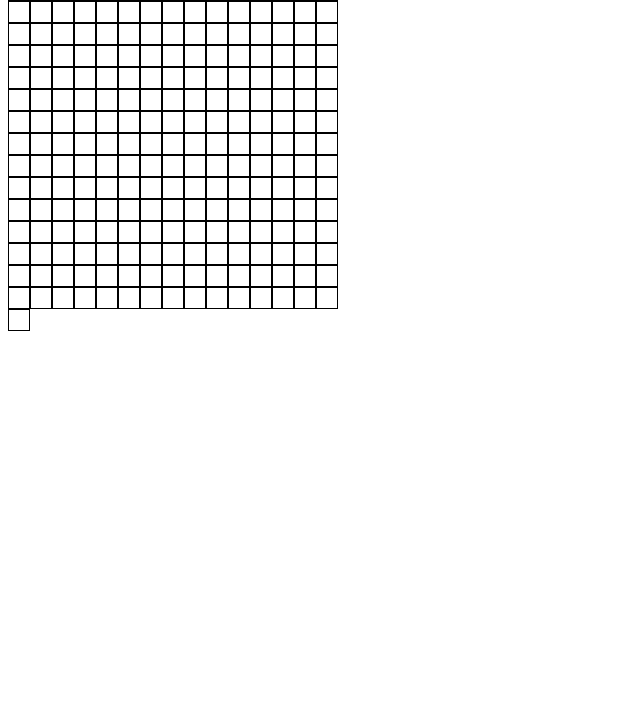
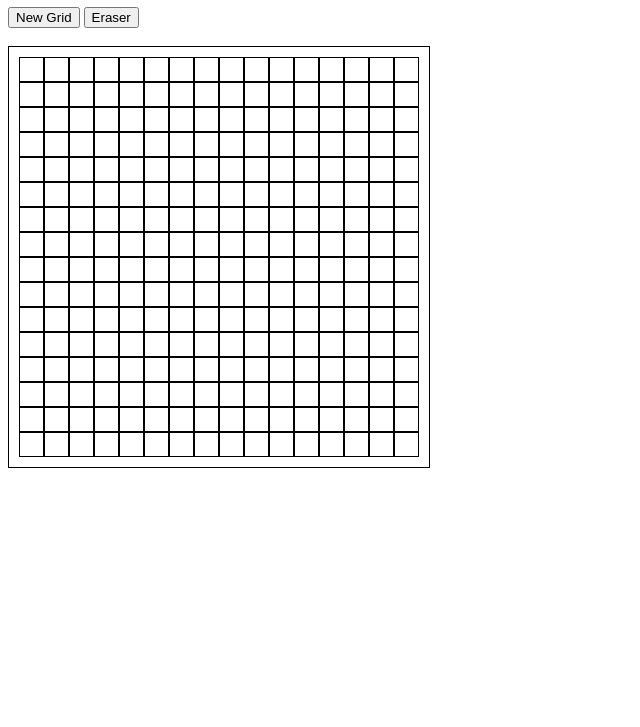
Before and after one commit to zakingslayerv22/etch-a-sketch, a plain HTML site: page index.html in a window 1280 px wide. Shown: the part 73-800 px from the top of the page, without its empty margins (0-640 px from the left). Drawn offline with Linux system fonts and the light colour scheme.

Commit message:
Refactor the function that creates the grid.
Change the function that creates the grid so that
rows can be appended to columns and thus it can be
styled with flex. Styled appropriately with flex
in such a way that the rows and column cells
will always shrink or grow to fit in evenly in their
container and never change container size.

```diff
--- a/index.html
+++ b/index.html
@@ -8,7 +8,15 @@
     <title>Etch A Sketch</title>
 </head>
 <body>
-    <div id="grid-container">
+    <h1>Etch A Sketch</h1>
+    <div id="all-controls">
+        <button id="new-grid">New Grid</button>
+        <button id="eraser">Eraser</button>
+    </div>
+    <br/>
+    <div id="container">
+        <div id="grid-container">
+        </div>
     </div>
 </body>
 </html>
--- a/javascript.js
+++ b/javascript.js
@@ -1,27 +1,79 @@
-//define constants
+//define
 
 const gridContainer = document.querySelector("#grid-container");
+let columns = document.querySelectorAll(".columns");
+let rows = document.querySelectorAll(".rows");
+
+
+//create rows
+function createColumns(value) {
+    for (let i = 0; i < value; i++) {
+        let column = document.createElement("div");
+        gridContainer.appendChild(column).className = "columns";
+        columns = document.querySelectorAll(".columns");
+    }
+}
+
+
+function createRows(rowNum) {
+
+    for (let i = 0; i < columns.length; i++) {
+        for (let j = 0; j < rowNum; j++) {
+            let row = document.createElement("div");
+            columns[j].appendChild(row).className = "rows";
+        }
+    }
+}
 
 
 
-function makeGrid(rows, cols) {
-    for (let c = 0; c < (rows * cols); c++) {
-        let cell = document.createElement("div");
-        cell.classList.add("grid-item");
-        // cell.textContent = (c + 1);
+function createGrid() {
+    createColumns(16);
+    createRows(16);
+}
 
-        // console.log(cell.classList);
-        gridContainer.appendChild(cell);
-    };
-};
+createGrid();
 
-makeGrid(16, 16);
+// window.addEventListener('load', () => {
+//     makeGrid(16)
+// });
+
 
 
 const gridItems = document.querySelectorAll(".grid-item");
 
-for (let i = 0; i < gridItems.length; i++) {
+function backgroundColorOnMouseOver() {
+    for (let i = 0; i < gridItems.length; i++) {
     gridItems[i].addEventListener ('mouseover', (event) => {
         event.target.classList.add("blue-background");
     });
 }
+};
+
+backgroundColorOnMouseOver()
+
+const eraserButton = document.querySelector("#eraser");
+
+function eraseGrid() {
+    eraserButton.addEventListener("click", (event) => {
+        for (let i = 0; i < gridItems.length; i++) {
+            gridItems[i].classList.remove("blue-background");
+        }
+    });
+}
+
+eraseGrid()
+
+
+
+function newUserGrid(){
+    let userPrompt = prompt("How many rows would you like?", 100);
+    if ((userPrompt > 100) || (userPrompt < 1) ) {
+        confirm("Please enter a number between 1 and 100");
+    }else {
+        makeGrid(userPrompt);
+
+    }
+}
+
+// newUserGrid();
--- a/style.css
+++ b/style.css
@@ -1,14 +1,24 @@
 #grid-container {
+    padding: 10px;
     display: flex;
-    flex-wrap: wrap;
-    width: 350px;
+    border: 1px solid black;
+    width: 400px;
+    height: 400px;
 
 }
 
-.grid-item {
+.columns {
+    /* border: 1px solid black; */
+    display: flex;
+    flex: 1;
+    flex-direction: column;
+
+
+}
+
+.rows {
     border: 1px solid black;
-    width: 20px;
-    height: 20px
+    flex: 1;
 }
 
 .blue-background {
```
